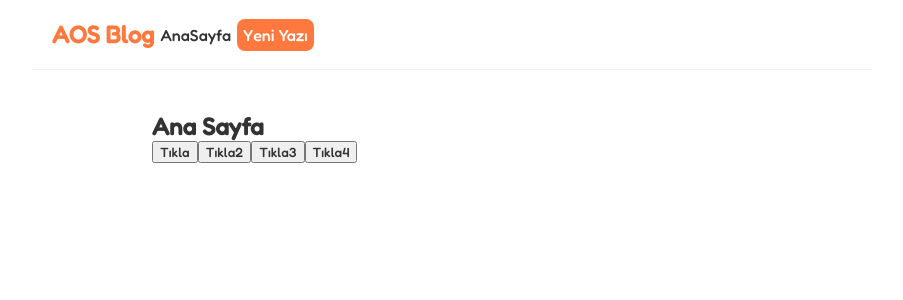
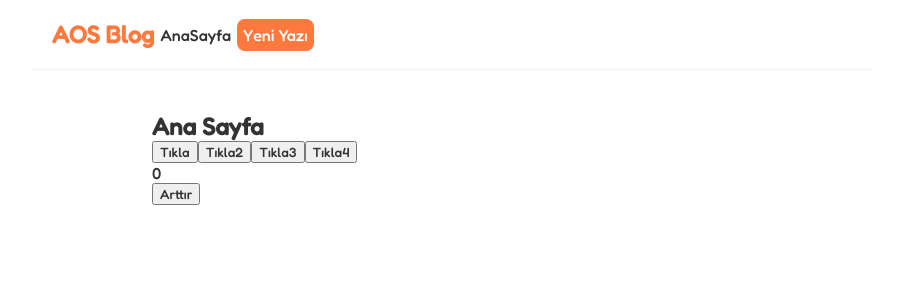
Before and after one commit to eerzik/https---github.com-eerzik-temel-react-app, a React (Create React App) app: page / in a window 1280 px wide. Shown: the top 300 px of the page, without its empty margins (188-1091 px from the left). Built offline with nearby package versions, Linux system fonts and the light colour scheme.

Commit message:
UseState kullanımı

```diff
--- a/src/Home.js
+++ b/src/Home.js
@@ -1,3 +1,6 @@
+import { useState } from "react";
+
+
 const Home = () => {
     const handleClick = () => {
 
@@ -7,9 +10,16 @@ const Home = () => {
     const handleClick2 = (isim) => {
         console.log(isim);
     }
-    const handleClick3 = (isim,e) => {
+    const handleClick3 = (isim, e) => {
         //console.log(isim,e.target);
-         console.log(isim,e);
+        console.log(isim, e);
+    }
+
+    const [sayac, setSayac] = useState(0);
+
+    const handleClick4 = () => {
+
+        setSayac(3);
     }
 
     return (
@@ -19,10 +29,15 @@ const Home = () => {
             <button onClick={handleClick()} >Tıkla</button> */}
             <button onClick={handleClick} >Tıkla</button>
             <button onClick={() => handleClick2('luffy')} >Tıkla2</button>
-            <button onClick={(e) => handleClick3('luffy',e)} >Tıkla3</button>
+            <button onClick={(e) => handleClick3('luffy', e)} >Tıkla3</button>
             <button onClick={(e) => {
                 console.log(e)
             }} >Tıkla4</button>
+
+            {/* //useState kullandığımızda render edilmiş hali olabiliyor. */}
+            <p>{sayac}</p>
+            <button onClick={handleClick4} >Arttır</button>
+
         </div>
     );
 }
```
